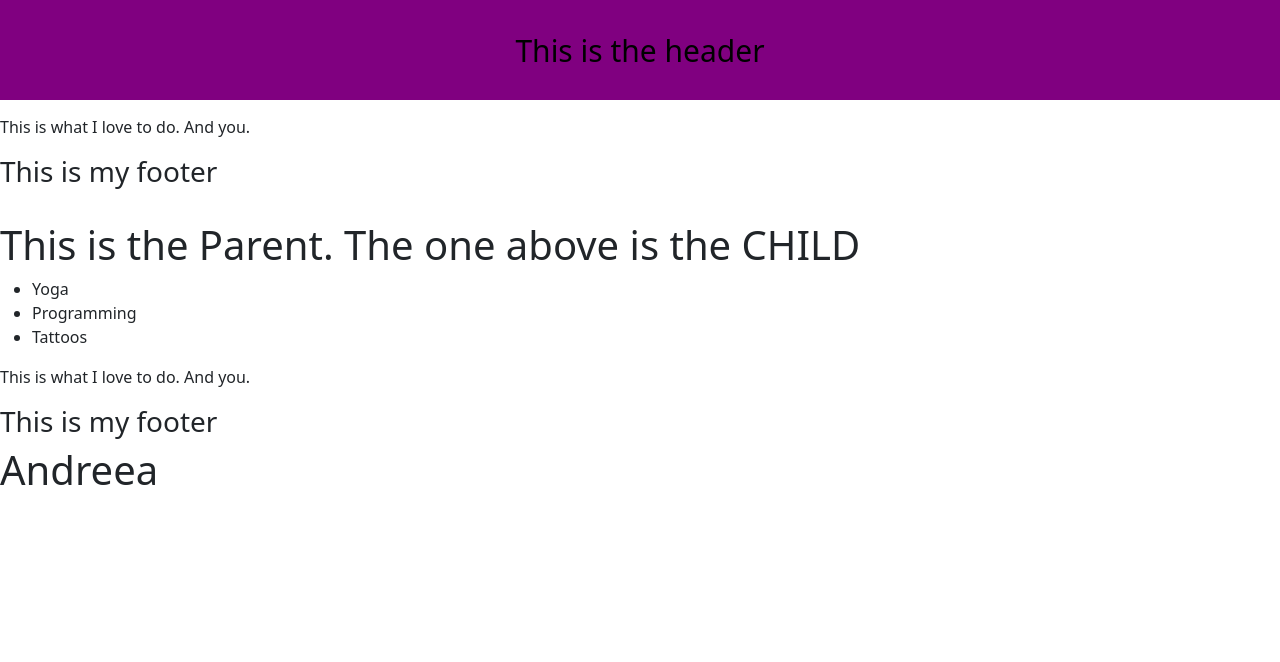
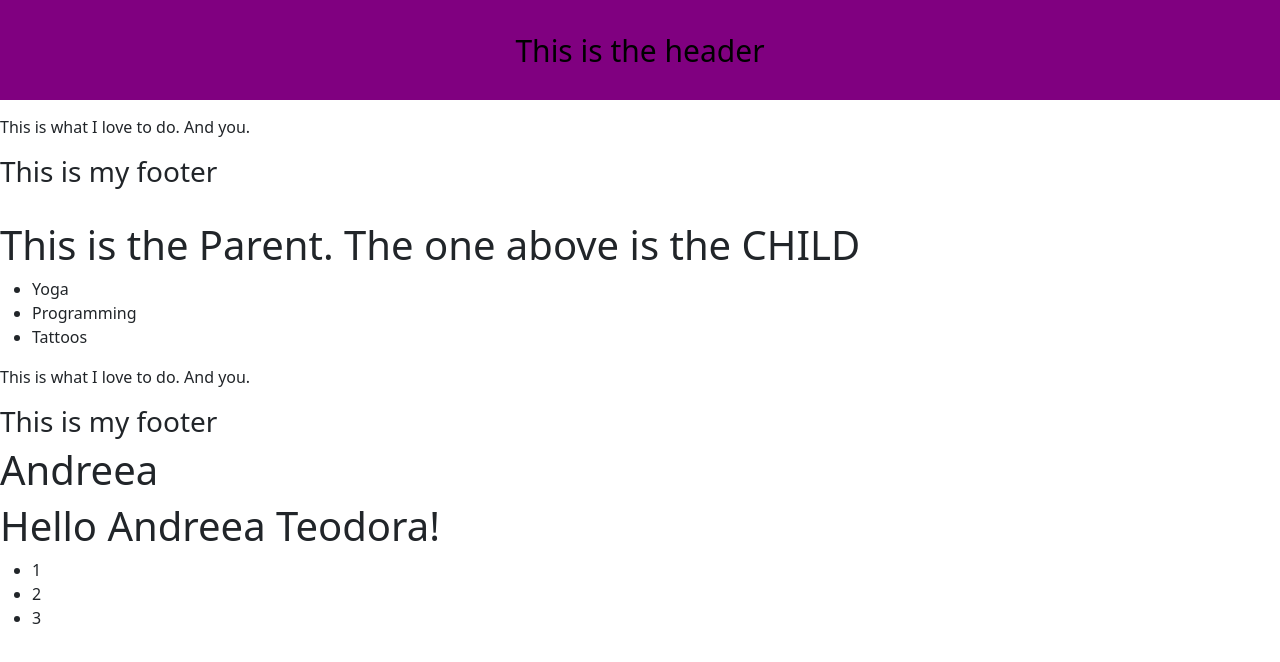
Before and after one commit to andr92h1/Learning-React-w-JS-freecodecamp, a React (Create React App) app: page / in a window 1280 px wide. Shown: the top 662 px of the page. Built offline with nearby package versions, Linux system fonts and the light colour scheme.

Commit message:
JSX to JavaScript and back

```diff
--- a/src/index.js
+++ b/src/index.js
@@ -14,12 +14,19 @@ import "./index.css";
 
 function MyApp() {
 
+  const firstName = "Andreea"
+  const middleName = "Teodora"
+
 return (
+
+  <div>
+    <h1> Hello {firstName + " " + middleName}! </h1>
 <ul>
   <li>1</li>
   <li>2</li>
   <li>3</li>
 </ul>
+</div>
 )
 
 };
@@ -41,4 +48,4 @@ function FunctionalComponents() {
 
 const element = <h1>Name</h1>;
 ReactDOM.render([<Name/>, <Gone/>, <NameButton/>, <MyApp/>, <FunctionalComponents/>, <Background/>,], document.getElementById('root'));
-ReactDOM.render([<App />, <NewFunction/>, ], document.getElementById("root"))
+ReactDOM.render([<App />, <NewFunction/>, <MyApp />, ], document.getElementById("root"))
```
